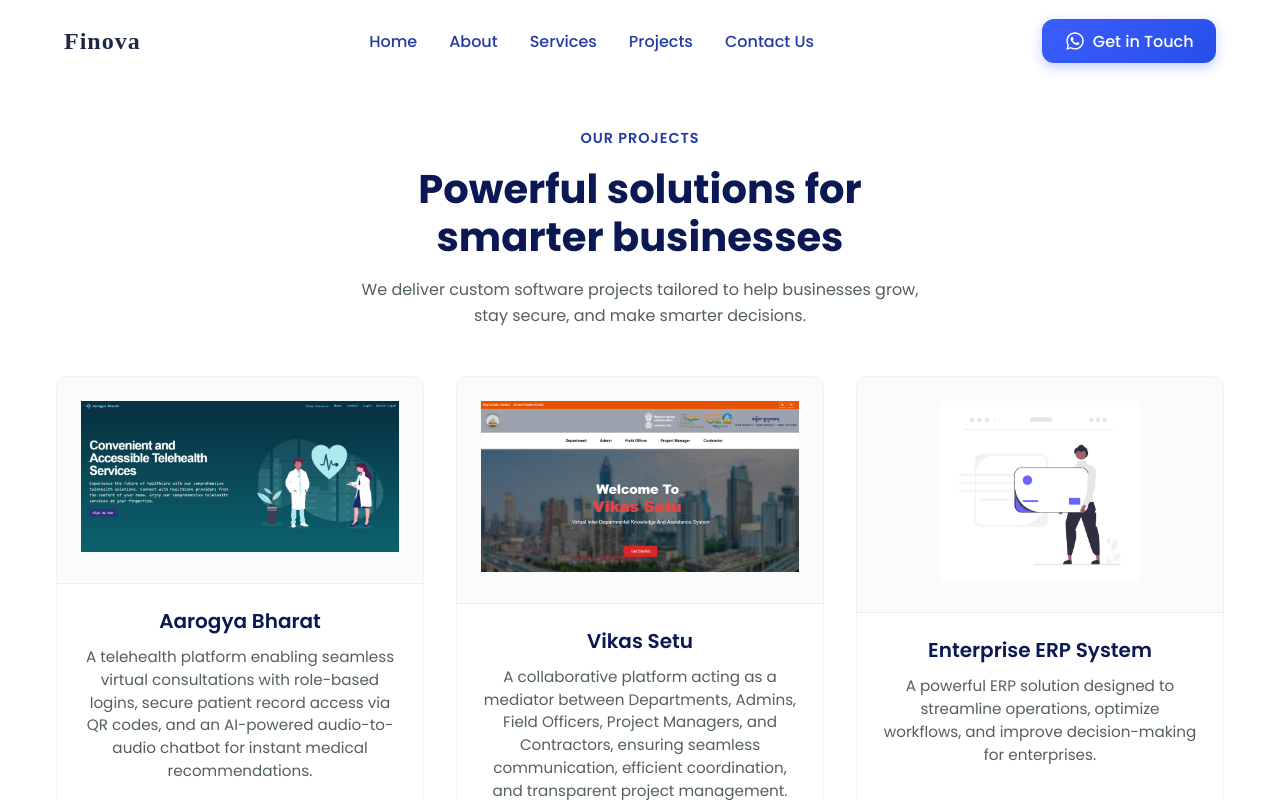
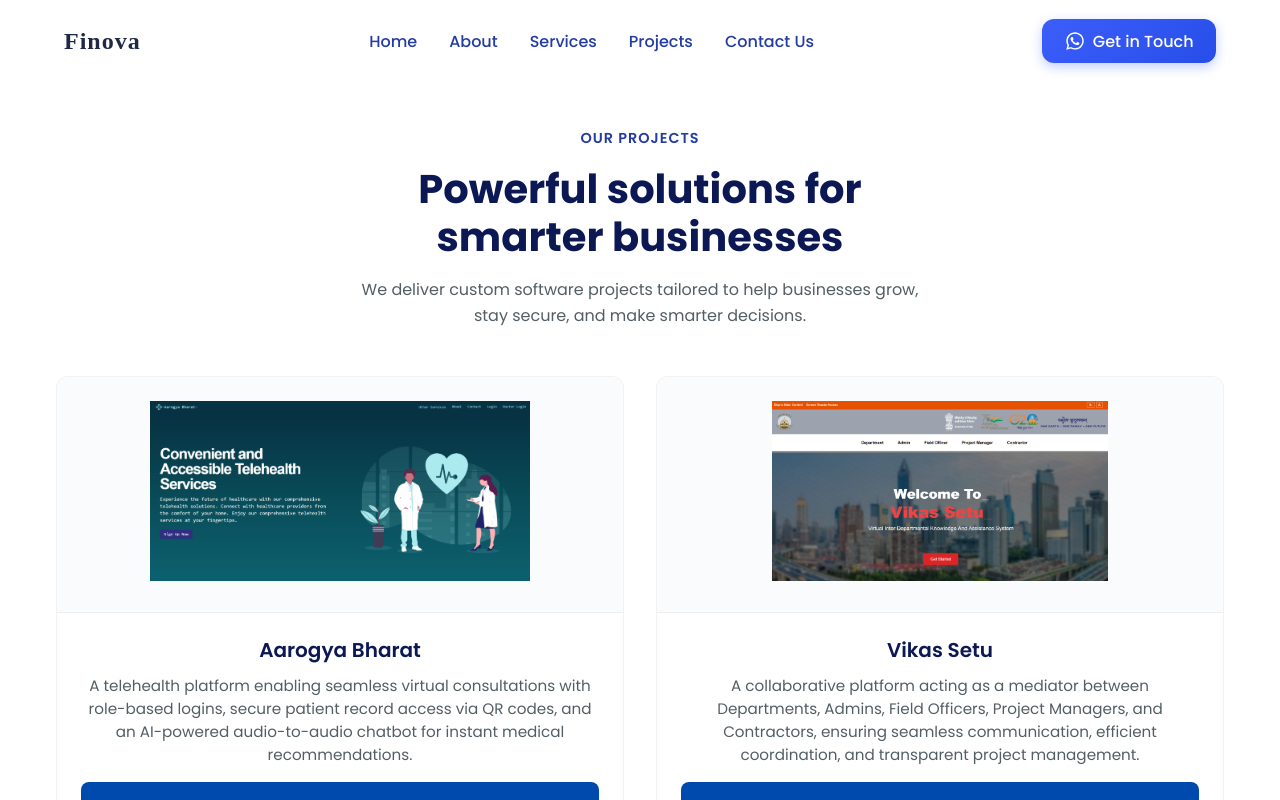
Before and after one commit to karanrajput2003/AMK_Web_Innovation, a React (Vite) app: page /projects in a window 1280 px wide. Shown: the top 800 px of the page. Built offline with nearby package versions, Linux system fonts and the light colour scheme; a web font is replaced by a local one.

Commit message:
Update Features.jsx

```diff
--- a/src/Pages/Features.jsx
+++ b/src/Pages/Features.jsx
@@ -21,15 +21,7 @@
         "A collaborative platform acting as a mediator between Departments, Admins, Field Officers, Project Managers, and Contractors, ensuring seamless communication, efficient coordination, and transparent project management.",
       image: VikasImg,
       link: "https://vikas-setu.vercel.app/",
-    },
-    {
-      id: 3,
-      title: "Enterprise ERP System",
-      description:
-        "A powerful ERP solution designed to streamline operations, optimize workflows, and improve decision-making for enterprises.",
-      image: erpImg,
-      link: "#erp",
-    },
+    }
   ];
 
   return (
```
